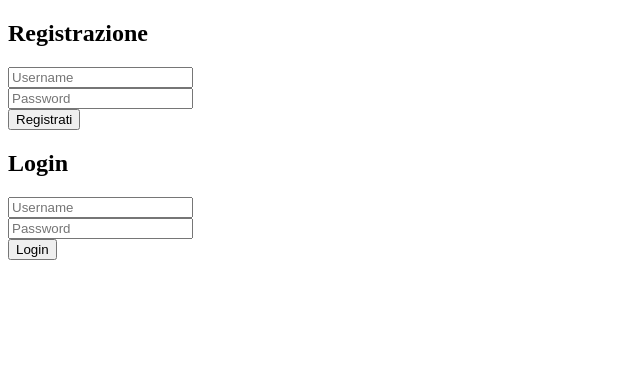
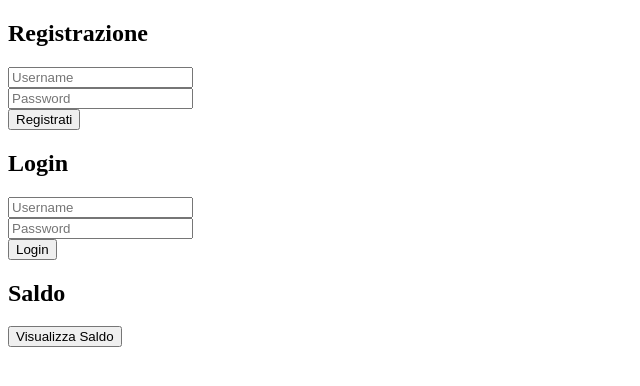
Before and after one commit to carlabasso/progetto-fintech-login, a plain HTML site: page frontend/index.html in a window 1280 px wide. Shown: the whole page, without its empty margins (0-640 px from the left). Drawn offline with Linux system fonts and the light colour scheme.

Commit message:
index.html

```diff
--- a/frontend/index.html
+++ b/frontend/index.html
@@ -12,6 +12,9 @@
   <input id="logPass" type="password" placeholder="Password"><br>
   <button onclick="login()">Login</button>
 
+   <h2>Saldo</h2>
+  <button onclick="checkSaldo()">Visualizza Saldo</button>
+
   <p id="response"></p>
 
   <script src="script.js"></script>
```
